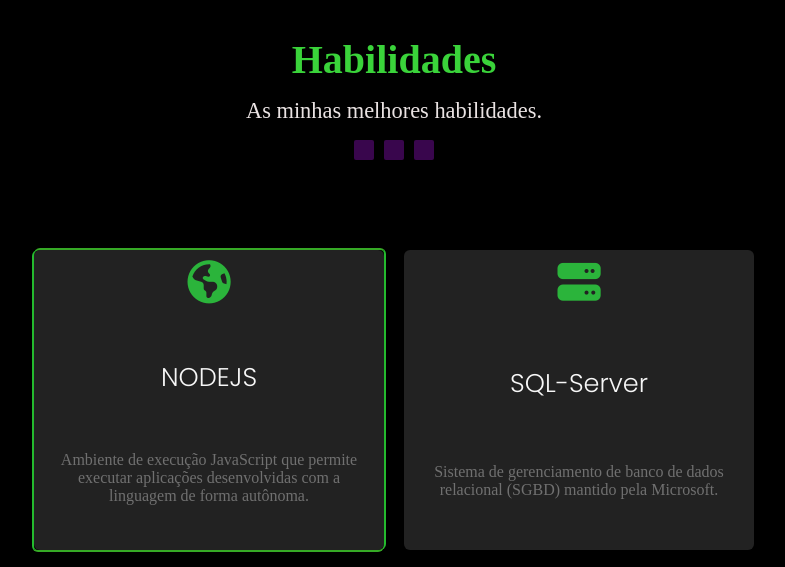
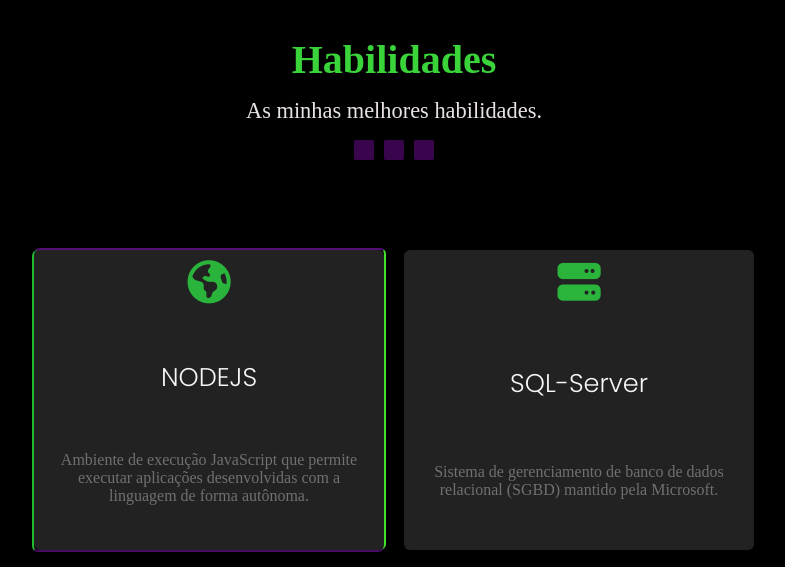
Before and after one commit to Victtoriacorreia01/portifolio-victtoria, a plain HTML site: page index.html in a window 1280 px wide. In both pictures the pointer is over the item 455 px from the left and 2091 px from the top of the page. Shown: the part 1691-2258 px from the top of the page, without its empty margins (246-1031 px from the left). Drawn offline with Linux system fonts and the light colour scheme; a web font is replaced by a local one.

Commit message:
Update style.css

```diff
--- a/style.css
+++ b/style.css
@@ -336,7 +336,7 @@
 
     .sobreinfo p {
             font-size: .9rem;
-            font-family: 'Noto Sans';
+            font-family: 'Quicksand';
         }
 
     @keyframes sobesecao {
@@ -463,13 +463,13 @@
     .myservice li:hover::before {
         width: 100%;
         height: 100%;
-        border-top: 2px solid rgb(54, 170, 38);
-        border-right: 2px solid rgb(36, 186, 46);
+        border-top: 2px solid rgb(86, 15, 119);
+        border-right: 2px solid rgb(69, 224, 45);
 }
     .myservice li:hover::after {
         width: 100%;
         height: 100%;
-        border-bottom: 2px solid rgb(54, 170, 38);
+        border-bottom: 2px solid rgb(73, 12, 101);
         border-left: 2px solid rgb(36, 186, 46);
 }
 
@@ -770,6 +770,7 @@ footer {
     width: 200px;
     bottom: -30px;
     background-color: #4cdf53;
+    color: #000000;
 }
 
 footer .footercomercial {
```
